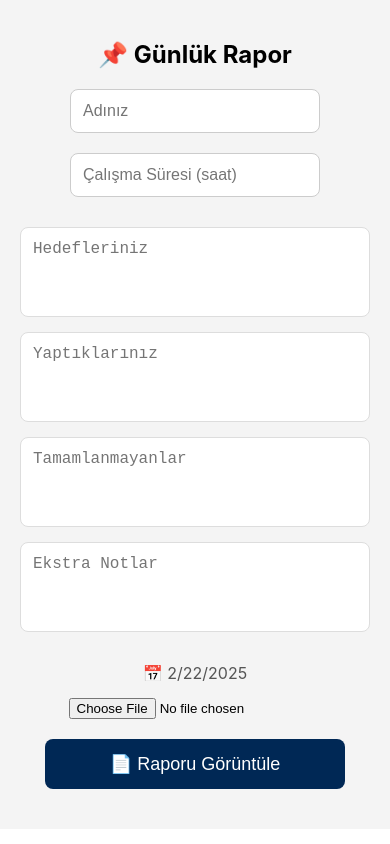
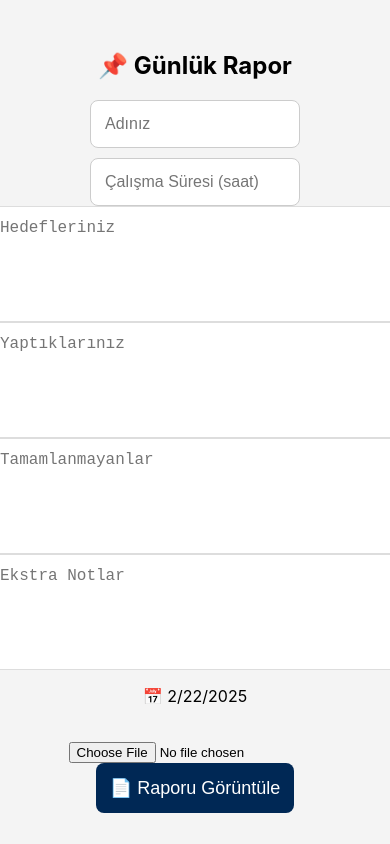
Before and after one commit to nazlinres01/report-app, a React (Create React App) app: page / in a window 390 px wide. Built offline with nearby package versions, Linux system fonts and the light colour scheme.

Commit message:
updated mobile design

```diff
--- a/src/pages/Home.jsx
+++ b/src/pages/Home.jsx
@@ -95,10 +95,7 @@ function Home() {
             {gorseller.map((gorsel, index) => (
               <div key={index} style={styles.imageItem}>
                 <p style={styles.imageName}>{gorsel.name}</p>
-                <button
-                  onClick={() => handleGorselSil(index)}
-                  style={styles.deleteButton}
-                >
+                <button onClick={() => handleGorselSil(index)} style={styles.deleteButton}>
                   ❌
                 </button>
               </div>
@@ -118,22 +115,19 @@ function Home() {
 
 const styles = {
   page: {
-    width: "100%",
-    height: "100%",
+    width: "100vw",
+    height: "100vh",
     display: "flex",
     flexDirection: "column",
     alignItems: "center",
     justifyContent: "center",
     background: "#F4F4F4",
-    padding: "20px",
-    boxSizing: "border-box",
-    overflowX: "hidden", // Taşma engellendi
+    padding: "0",
   },
   title: {
     fontSize: "24px",
     fontWeight: "bold",
     textAlign: "center",
-    marginBottom: "20px",
   },
   row: {
     display: "flex",
@@ -141,18 +135,15 @@ const styles = {
     gap: "10px",
     width: "100%",
     justifyContent: "center",
-    flexWrap: "wrap", // Mobilde düzeni bozmadan sarma
-    marginBottom: "20px",
+    flexWrap: "wrap", // Mobil uyumlu olması için
   },
   input: {
     flex: 1,
-    maxWidth: "250px",
-    padding: "12px",
+    padding: "14px",
     fontSize: "16px",
     borderRadius: "8px",
     border: "1px solid #ccc",
-    marginBottom: "10px",
-    boxSizing: "border-box",
+    maxWidth: "180px", // Genişliği kısıtlamak için
   },
   textarea: {
     width: "100%",
@@ -162,8 +153,6 @@ const styles = {
     borderRadius: "8px",
     border: "1px solid #ddd",
     resize: "none",
-    marginBottom: "15px",
-    boxSizing: "border-box",
   },
   button: {
     padding: "14px",
@@ -173,82 +162,35 @@ const styles = {
     border: "none",
     borderRadius: "8px",
     cursor: "pointer",
-    width: "100%",
-    maxWidth: "300px",
-    marginBottom: "20px",
   },
   error: {
     color: "red",
     fontSize: "16px",
     textAlign: "center",
-    marginBottom: "20px",
   },
   fileUpload: {
-    marginBottom: "20px",
-    width: "100%",
+    marginTop: "20px",
     display: "flex",
-    justifyContent: "center",
+    flexDirection: "column",
+    alignItems: "center",
   },
   imageList: {
-    display: "flex",
-    flexDirection: "column",
-    gap: "10px",
+    marginTop: "10px",
   },
   imageItem: {
     display: "flex",
-    justifyContent: "space-between",
     alignItems: "center",
+    gap: "10px",
   },
   imageName: {
     fontSize: "14px",
-    color: "#555",
   },
   deleteButton: {
-    background: "none",
+    backgroundColor: "transparent",
     border: "none",
     color: "red",
     cursor: "pointer",
   },
-  date: {
-    fontSize: "16px",
-    color: "#555",
-    marginBottom: "15px",
-  },
-  // Mobil uyumlu medya sorguları
-  "@media (max-width: 768px)": {
-    page: {
-      padding: "10px",
-    },
-    title: {
-      fontSize: "22px",
-      marginBottom: "15px",
-    },
-    input: {
-      maxWidth: "200px", // Mobilde daha dar input alanları
-    },
-    button: {
-      fontSize: "16px", // Buton font boyutunu küçültüyoruz
-      padding: "12px",
-    },
-    textarea: {
-      height: "80px", // Textarea'yı mobilde biraz daha küçük yapıyoruz
-    },
-  },
-  "@media (max-width: 480px)": {
-    title: {
-      fontSize: "20px",
-    },
-    input: {
-      maxWidth: "180px", // Mobilde daha da daraltıyoruz
-    },
-    button: {
-      fontSize: "14px",
-      padding: "10px",
-    },
-    textarea: {
-      fontSize: "14px", // Mobilde textareanın fontunu küçültüyoruz
-    },
-  },
 };
 
 export default Home;
```
